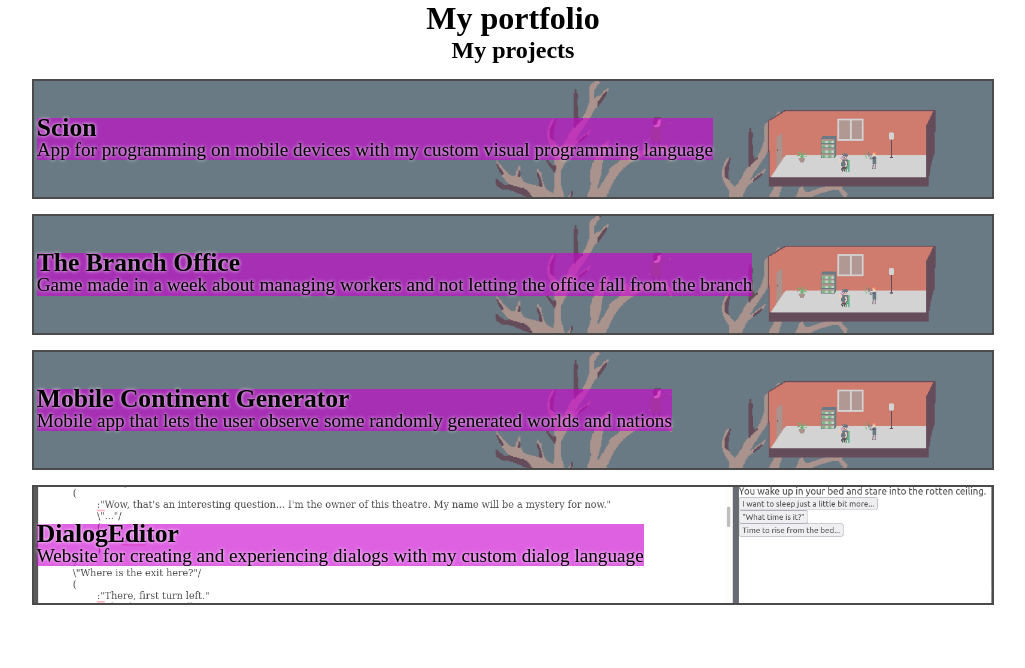
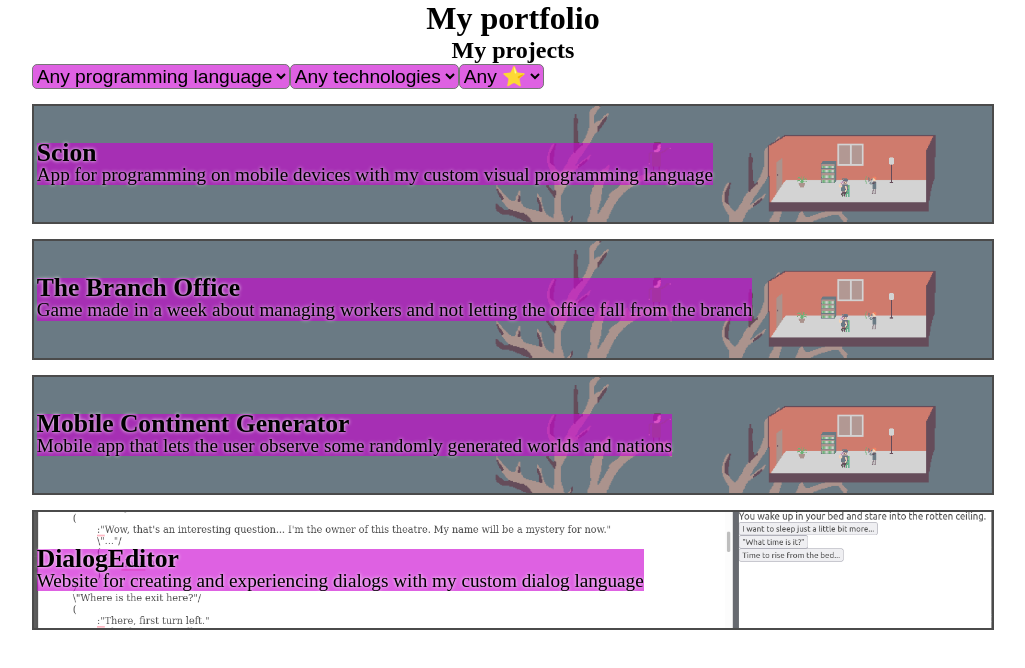
Before and after one commit to Dirakon/Dirakon.github.io, a React (Create React App) app: page / in a window 1280 px wide. Shown: the top 668 px of the page, without its empty margins (127-1152 px from the left). Built offline with nearby package versions, Linux system fonts and the light colour scheme.

Commit message:
done a search bar for criterions in projects, and it works

```diff
--- a/src/App.js
+++ b/src/App.js
@@ -6,10 +6,13 @@ import imageDE from "./images/de.png"
 import gifDE from "./images/de_edited.mp4"
 import './styles/App.css'
 function App() {
-  const [projects, setProjects] = useState([
-    { title: "Scion", description: "App for programming on mobile devices with my custom visual programming language", image: imageTBO },
+  const projects = [
     {
-      title: "The Branch Office", description: "Game made in a week about managing workers and not letting the office fall from the branch", image: imageTBO, video: gifTBO, actual:
+      title: "Scion", description: "App for programming on mobile devices with my custom visual programming language", video: gifDE, image: imageTBO, criterions: {
+        "programming language": ["c#"],
+        "technologies": ["unity","android"],
+        "⭐": ["⭐"]
+      }, actual:
       <div>
         <p>
           A game made for game jam in a week. It presents a challange to the player, as they have to manage the workers to do their job while making sure that
@@ -18,22 +21,54 @@ function App() {
         </p>
       </div>
     },
-    { title: "Mobile Continent Generator", description: "Mobile app that lets the user observe some randomly generated worlds and nations", image: imageTBO },
     {
-      title: "DialogEditor", description: "Website for creating and experiencing dialogs with my custom dialog language", image: imageDE, video: gifDE, actual:
+      title: "The Branch Office", description: "Game made in a week about managing workers and not letting the office fall from the branch", image: imageTBO, video: gifTBO, criterions: {
+        "programming language": ["c#"],
+        "technologies": ["unity"],
+        "⭐": ["⭐"]
+      }, actual:
+        <div>
+          <p>
+            A game made for game jam in a week. It presents a challange to the player, as they have to manage the workers to do their job while making sure that
+            the office is not on the verge of falling. I have not only coded the game, but also have drawn all the sprites and animations.
+            You can check out <a href={"https://dirakon.itch.io/the-office-branch"}>the game</a> and see <a href={"https://github.com/Dirakon/The-Branch-Office-Game"}>the source code.</a>
+          </p>
+        </div>
+    },
+    {
+      title: "Mobile Continent Generator", description: "Mobile app that lets the user observe some randomly generated worlds and nations", video: gifDE, image: imageTBO, criterions: {
+        "programming language": ["c++","java"],
+        "technologies": ["android"],
+        "⭐": ["⭐"]
+      }, actual:
       <div>
         <p>
-          Interactive dialog editor where the user can program their own dialogs using dialog writing 'scripting' language made by me.<br />
-          Supports variables, tags, if statements, and more. Includes dialog example when opening the site.<br />
-          You can check out <a href={"https://dirakon.github.io/dialogEditor/"}>the site</a> and see <a href={"https://github.com/Dirakon/dialogEditor"}>the source code.</a>
+          A game made for game jam in a week. It presents a challange to the player, as they have to manage the workers to do their job while making sure that
+          the office is not on the verge of falling. I have not only coded the game, but also have drawn all the sprites and animations.
+          You can check out <a href={"https://dirakon.itch.io/the-office-branch"}>the game</a> and see <a href={"https://github.com/Dirakon/The-Branch-Office-Game"}>the source code.</a>
         </p>
       </div>
+    },
+    {
+      title: "DialogEditor", description: "Website for creating and experiencing dialogs with my custom dialog language", image: imageDE, video: gifDE, criterions: {
+        "programming language": ["js"],
+        "technologies": ["reactJS", "draftJS"],
+        "⭐": ["⭐"]
+      }, actual:
+        <div>
+          <p>
+            Interactive dialog editor where the user can program their own dialogs using dialog writing 'scripting' language made by me.<br />
+            Supports variables, tags, if statements, and more. Includes dialog example when opening the site.<br />
+            You can check out <a href={"https://dirakon.github.io/dialogEditor/"}>the site</a> and see <a href={"https://github.com/Dirakon/dialogEditor"}>the source code.</a>
+          </p>
+        </div>
     }
-  ]);
+  ]
+
   return (
     <div className="App">
-      <h1>My portfolio</h1>
-      <ProjectList projects={projects} title="My projects" />
+      <h1 >My portfolio</h1>
+      <ProjectList projects={projects} title="My projects" criterionSearch />
     </div>
   );
 }
--- /dev/null
+++ b/src/components/CriterionSearch.jsx
@@ -0,0 +1,17 @@
+import React, { useState } from "react";
+import './../styles/CriterionSearch.css'
+import SingularCriterion from "./SingularCriterion";
+const CriterionSearch = function (props) {
+    let singularCriterions = [];
+
+    Object.keys(props.criterions).forEach((criterion,index) =>{
+        singularCriterions = singularCriterions.concat(<SingularCriterion key = {index}
+            stateToChangeChosenCriterions = {props.setChosenCriterions} criterionName = {criterion} features = {props.criterions[criterion]}/>)
+    })
+    return < div className="criterionSearch">
+        {singularCriterions}
+    </div>
+}
+
+
+export default CriterionSearch;
--- a/src/components/ProjectList.jsx
+++ b/src/components/ProjectList.jsx
@@ -1,13 +1,79 @@
 import React, { useState } from "react";
 import SingularProject from "./SingularProject";
+import CriterionSearch from "./CriterionSearch";
 import './../styles/ProjectList.css'
 const ProjectList = function (props) {
+    let criterionSearch;
+    let criterions = {};
+    let newChosenCriterions = {}
+    if (props.hasOwnProperty("criterionSearch")) {
+
+        props.projects.forEach(project => {
+            if (project.criterions == undefined) {
+                return;
+            }
+
+            Object.keys(project.criterions).forEach((criterion, index) => {
+                if (!criterions.hasOwnProperty(criterion)) {
+                    criterions[criterion] = {};
+                }
+                project.criterions[criterion].forEach(feature => {
+                    if (criterions[criterion].hasOwnProperty(feature)) {
+                        criterions[criterion][feature]++;
+                    } else {
+                        criterions[criterion][feature] = 1;
+                    }
+                });
+            });
+
+        });
+
+
+        Object.keys(criterions).forEach((criterion, index) => {
+            newChosenCriterions[criterion] = ""
+            let handledFeatures = [];
+            for (var feature in criterions[criterion]) {
+                if (criterions[criterion].hasOwnProperty(feature)) {
+                    handledFeatures = handledFeatures.concat(feature + " (" + criterions[criterion][feature].toString() + ")");
+                }
+            }
+            criterions[criterion] = handledFeatures;
+        });
+
+    }
+    let [chosenCriterions, setChosenCriterions] = useState(newChosenCriterions);
+    if (props.criterionSearch != undefined) {
+        criterionSearch = <CriterionSearch
+            setChosenCriterions={setChosenCriterions} criterions={criterions}></CriterionSearch>;
+    }
+    function fitsTheCriterions(projectCriterions){
+        for (const criterion in chosenCriterions){
+            if (chosenCriterions.hasOwnProperty(criterion)){
+                if (chosenCriterions[criterion] == "")
+                    continue;
+                if (!projectCriterions.hasOwnProperty(criterion))
+                    return false;
+                let found = false;
+                for(let index in projectCriterions[criterion]){
+                    let feature = projectCriterions[criterion][index]
+                    if (chosenCriterions[criterion].startsWith(feature)){
+                        found = true;
+                        break;
+                    }
+                }
+                if (!found)
+                    return false;
+            }
+        }
+        return true;
+    }
     return < div className="projectList">
         <h2>
             {props.title}
         </h2>
+        {criterionSearch}
         {props.projects.map((project, index) =>
-            <SingularProject title={project.title} description={project.description} image = {project.image} video = {project.video} key={index}> {project.actual}</SingularProject>
+            {if (fitsTheCriterions(project.criterions))return <SingularProject title={project.title} description={project.description} image={project.image} video={project.video} key={index}> {project.actual}</SingularProject>}
         )}
     </div>
 }
--- /dev/null
+++ b/src/components/SingularCriterion.jsx
@@ -0,0 +1,19 @@
+import React, { useState } from "react";
+import './../styles/SingularCriterion.css'
+const SingularCriterion = function (props) {
+    let onChangeFunc = function (obj) {
+        props.stateToChangeChosenCriterions(chosenCriterions => {
+            chosenCriterions[props.criterionName] = obj.target.value;
+            return { ...chosenCriterions }
+        })
+    }
+    return <select onChange={onChangeFunc} className={'SingularCriterion'} defaultValue={''} >
+        <option value={''}>{'Any ' + props.criterionName}</option>
+        {props.features.map((feature, index) => {
+            return <option key={index} value={feature}>{feature}</option>;
+        })}
+    </select>
+}
+
+
+export default SingularCriterion;
--- /dev/null
+++ b/src/styles/CriterionSearch.css
@@ -0,0 +1,7 @@
+.criterionSearch{
+    display: flex;
+    align-content: center;
+    text-align: center;
+    margin: 0 auto;
+    width: 80%;
+}
--- /dev/null
+++ b/src/styles/SingularCriterion.css
@@ -0,0 +1,5 @@
+.SingularCriterion{
+    font-size: 1.5vw;
+    background-color: rgba(202, 3, 209, 0.623);
+    border-radius: 0.4vw;
+}
```
